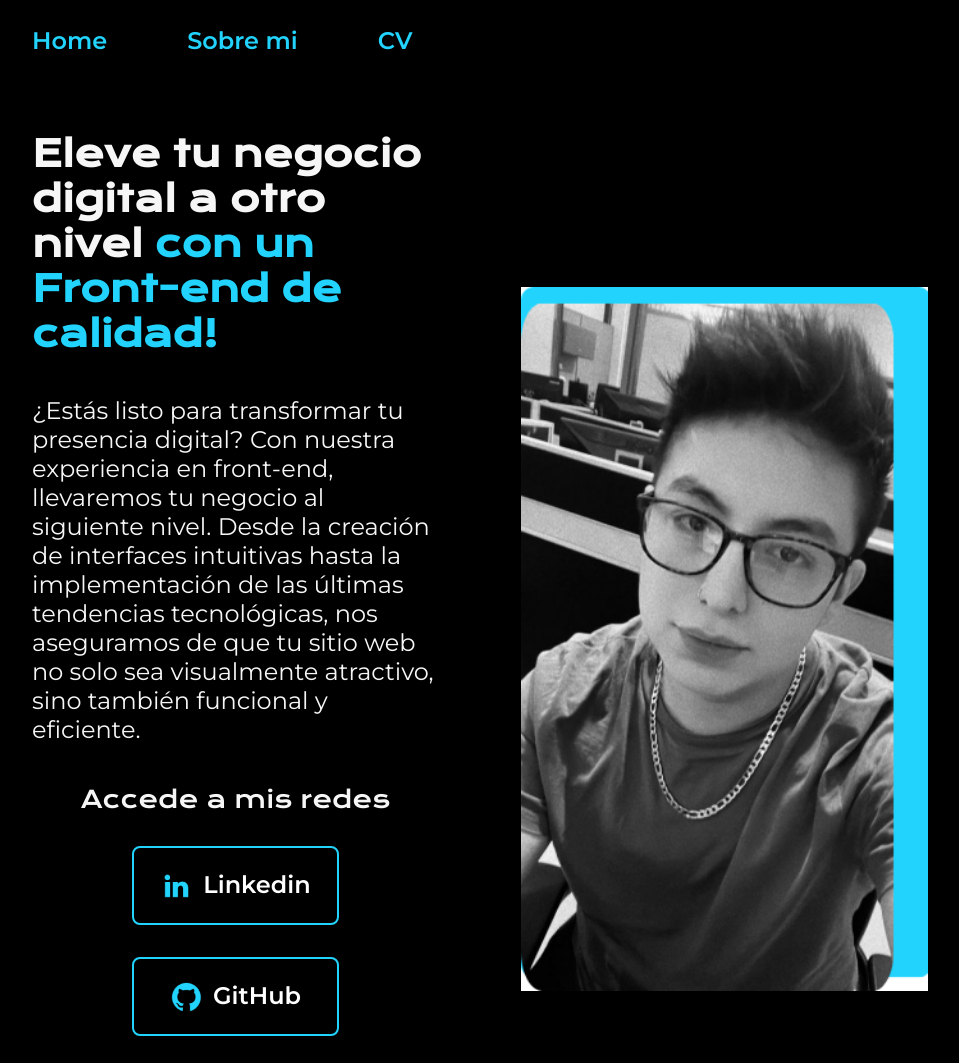
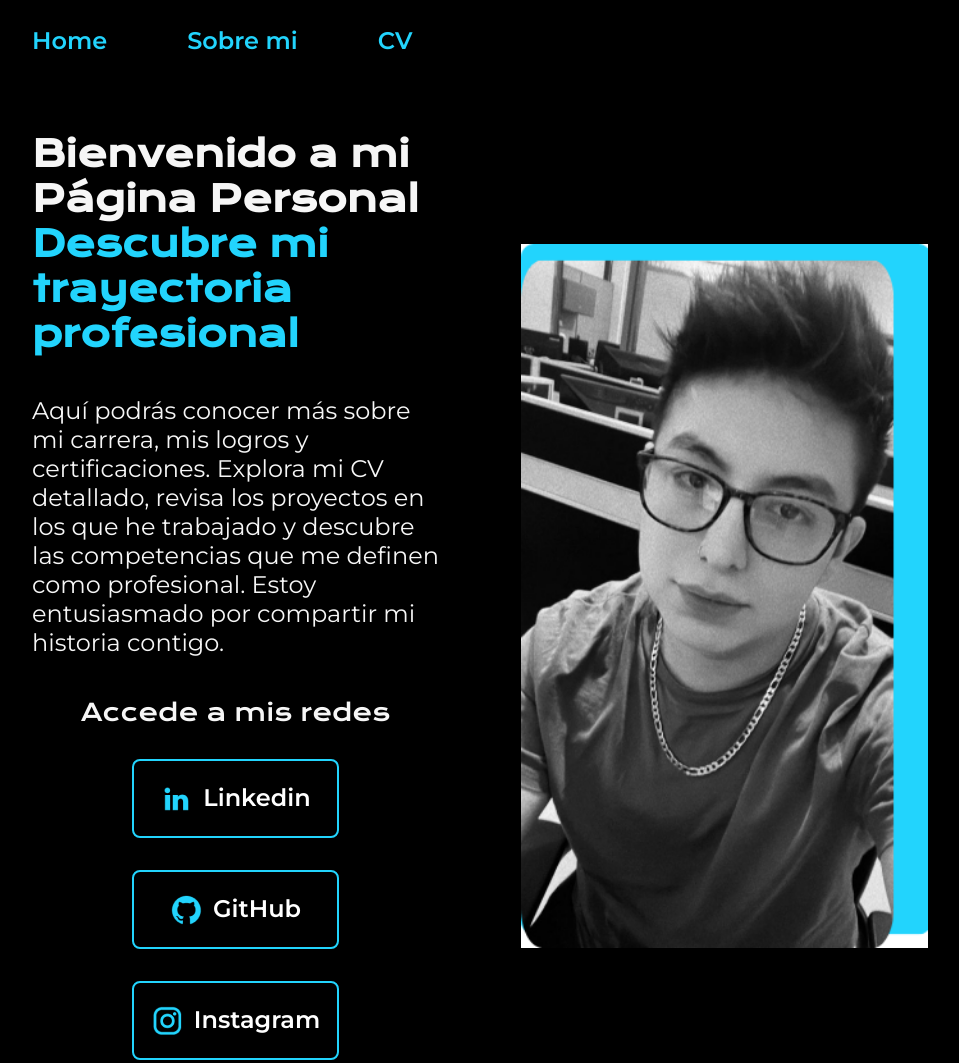
Before and after one commit to alonso1298/MyPage, a plain HTML site: page index.html in a window 1280 px wide. Shown: the top 1063 px of the page, without its empty margins (160-1119 px from the left). Drawn offline with nearby package versions, Linux system fonts and the light colour scheme.

Commit message:
Se modifica index

```diff
--- a/index.html
+++ b/index.html
@@ -16,8 +16,8 @@
     </header>
     <main class="presentacion">
         <section class="presentacion__contenido">
-            <h1 class="presentacion__contenido__titulo">Eleve tu negocio digital a otro nivel <strong class="titulo-destaque">con un Front-end de calidad!</strong></h1>
-            <p class="presentacion__contenido__texto">¿Estás listo para transformar tu presencia digital? Con nuestra experiencia en front-end, llevaremos tu negocio al siguiente nivel. Desde la creación de interfaces intuitivas hasta la implementación de las últimas tendencias tecnológicas, nos aseguramos de que tu sitio web no solo sea visualmente atractivo, sino también funcional y eficiente.</p>
+            <h1 class="presentacion__contenido__titulo">Bienvenido a mi Página Personal <strong class="titulo-destaque">Descubre mi trayectoria profesional</strong></h1>
+            <p class="presentacion__contenido__texto">Aquí podrás conocer más sobre mi carrera, mis logros y certificaciones. Explora mi CV detallado, revisa los proyectos en los que he trabajado y descubre las competencias que me definen como profesional. Estoy entusiasmado por compartir mi historia contigo.</p>
             <div class="presentacion__enlaces">
                 <h2 class="presentacion__enlaces__subtitulo">Accede a mis redes</h2>
                 <a href="https://www.linkedin.com/in/alonso-sagrero-granados-54982228a" class="presentacion_enlaces_link">
```
